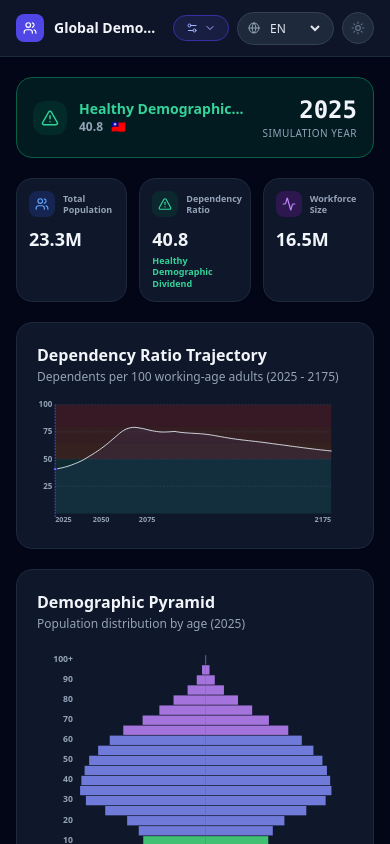
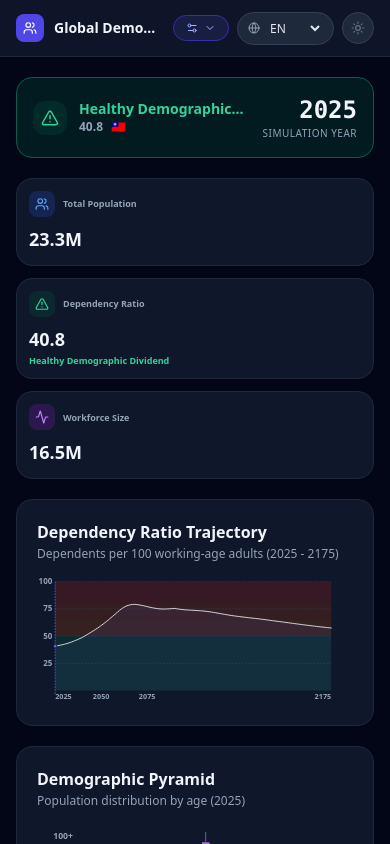
Before and after one commit to LawrenceHwang/global-demographics, a React (Vite) app: page / in a window 390 px wide. Shown: the top 844 px of the page. Built offline with nearby package versions, Linux system fonts and the light colour scheme.

Commit message:
format change

```diff
--- a/src/App.jsx
+++ b/src/App.jsx
@@ -746,7 +746,7 @@
                         <div className="lg:col-span-3 flex flex-col gap-5">
 
                             {/* Metric Cards */}
-                            <div className="grid grid-cols-3 gap-3">
+                            <div className="grid grid-cols-1 sm:grid-cols-3 gap-3">
                                 <div className="bg-white dark:bg-slate-900 rounded-2xl shadow-sm border border-slate-200 dark:border-slate-800 p-3 sm:p-5 transition-colors">
                                     <div className="flex items-center gap-2 mb-2 sm:mb-3">
                                         <div className="p-1.5 sm:p-2 bg-blue-100 dark:bg-blue-900/40 text-blue-600 dark:text-blue-400 rounded-lg flex-shrink-0">
```
